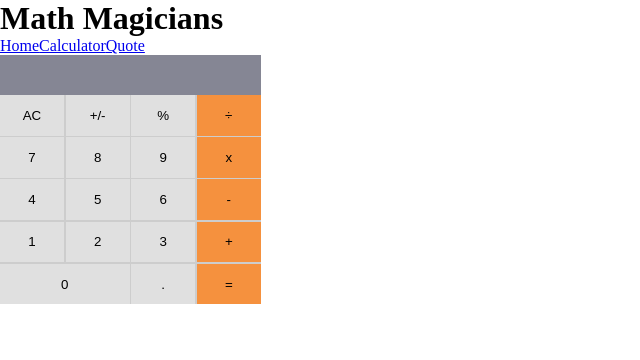
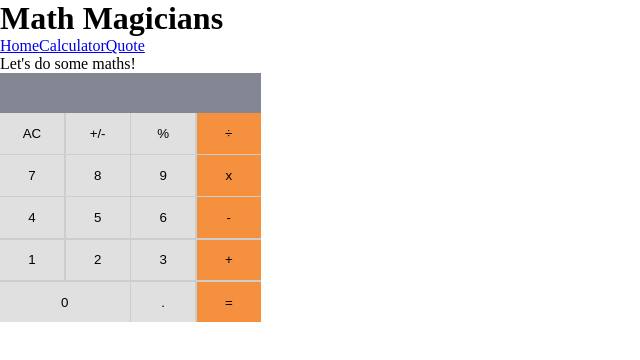
Before and after one commit to Wineshuga/math-magicians, a React (Create React App) app: page /calculator in a window 1280 px wide. Shown: the top 360 px of the page, without its empty margins (0-640 px from the left). Built offline with nearby package versions, Linux system fonts and the light colour scheme.

Commit message:
Add text to calculator page

```diff
--- a/src/components/Calculator.js
+++ b/src/components/Calculator.js
@@ -15,6 +15,10 @@ const Calculator = () => {
   };
 
   return (
+    <>
+    <div>
+      Let's do some maths!
+    </div>
     <div className="calc">
       <div className="output">
         {showInput.total}
@@ -25,6 +29,7 @@ const Calculator = () => {
       </div>
       <Keys click={handleClick} />
     </div>
+    </>
   );
 };
 
```
